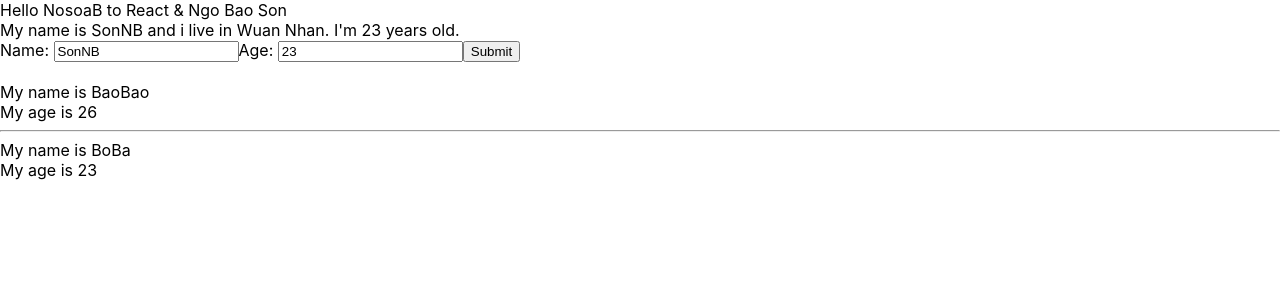
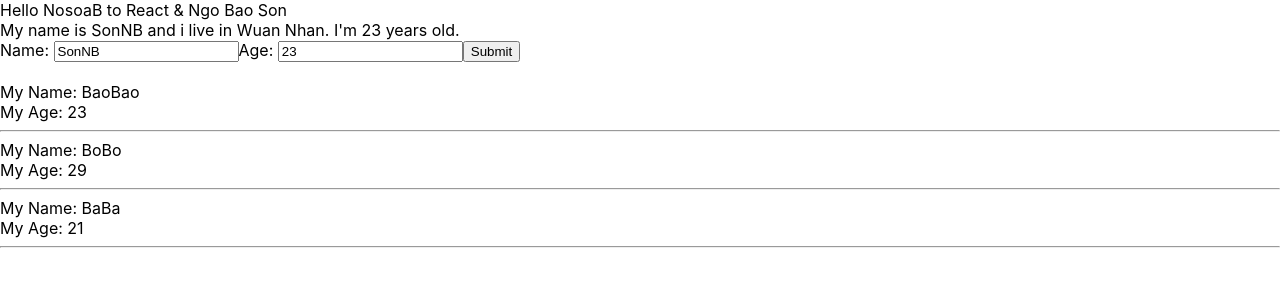
Before and after one commit to NosoaB17/React_QuizProject, a React (Create React App) app: page / in a window 1280 px wide. Shown: the top 300 px of the page. Built offline with nearby package versions, Linux system fonts and the light colour scheme.

Commit message:
ArrayObject

```diff
--- a/src/components/DisplayInfor.js
+++ b/src/components/DisplayInfor.js
@@ -2,13 +2,20 @@ import React from "react";
 
 class DisplayInfor extends React.Component {
   render() {
-    console.log(this.props);
-    const { age, name } = this.props;
+    const { listUsers } = this.props;
+    console.log(listUsers);
     //prop => properties
     return (
       <div>
-        <div>My name is {name}</div>
-        <div>My age is {age}</div>
+        {listUsers.map((user, index) => {
+          return (
+            <div key={user.id}>
+              <div>My Name: {user.name}</div>
+              <div>My Age: {user.age}</div>
+              <hr />
+            </div>
+          );
+        })}
       </div>
     );
   }
--- a/src/components/MyComponent.js
+++ b/src/components/MyComponent.js
@@ -2,15 +2,21 @@ import React from "react";
 import UserInfor from "./UserInfor";
 import DisplayInfor from "./DisplayInfor";
 class MyComponent extends React.Component {
+  state = {
+    listUsers: [
+      { id: 1, name: "BaoBao", age: "23" },
+      { id: 2, name: "BoBo", age: "29" },
+      { id: 3, name: "BaBa", age: "21" },
+    ],
+  };
+
   render() {
-    const myInfor = ["ab", "b", "c"];
+    // DRY : Dont Repeat Yourself
     return (
       <div>
         <UserInfor />
         <br></br>
-        <DisplayInfor name="BaoBao" age="26" />
-        <hr />
-        <DisplayInfor name={"BoBa"} age={23} myInfor={myInfor} />
+        <DisplayInfor listUsers={this.state.listUsers} />
       </div>
     );
   }
```
